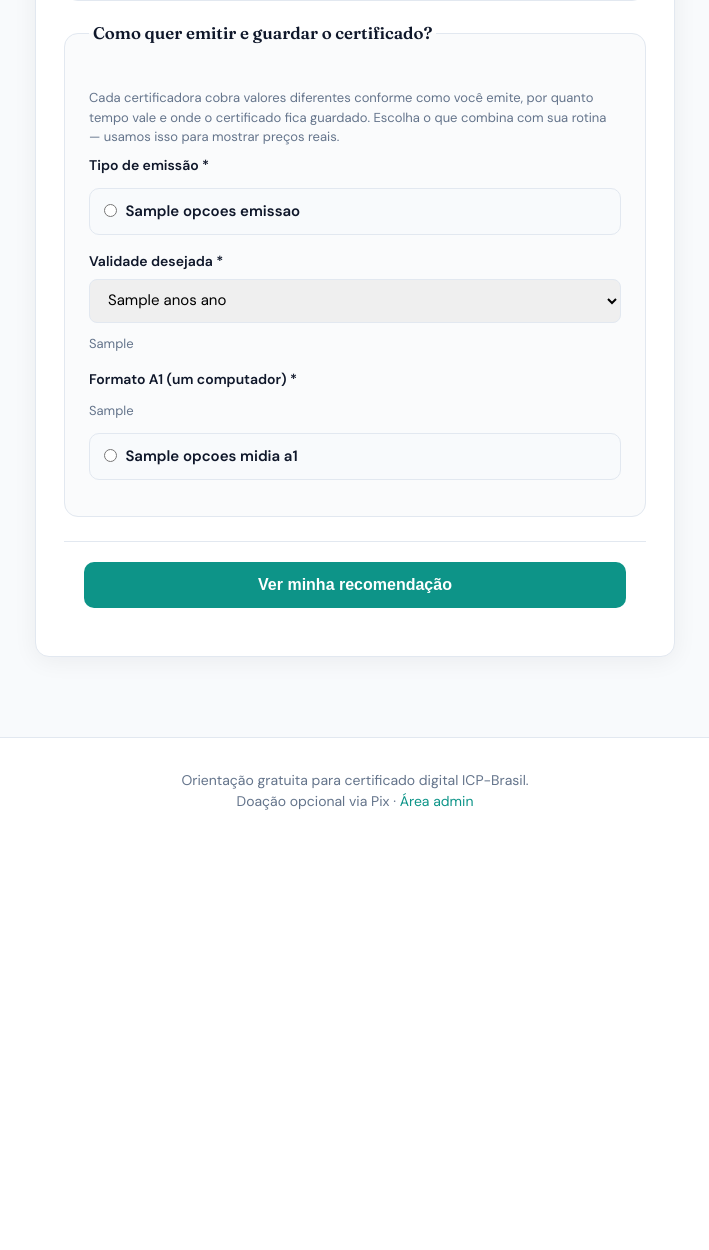
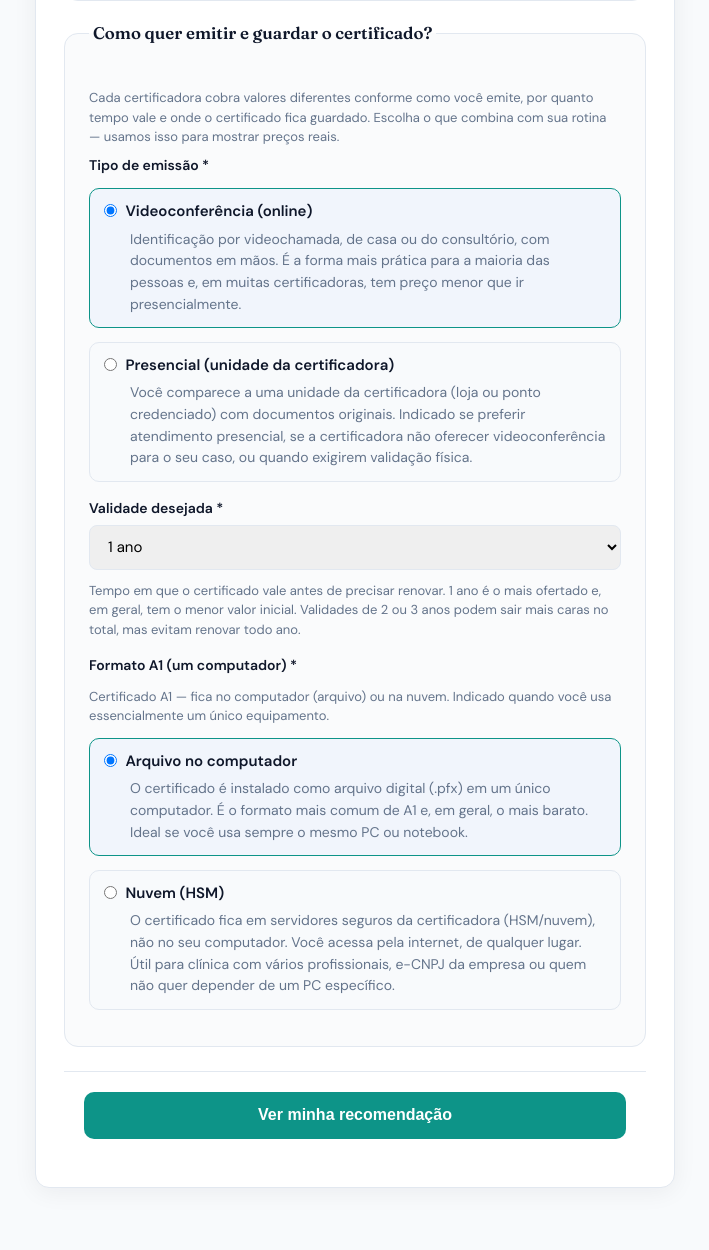
Before and after one commit to korickchan/certiguia, a Flask app: template templates/public/comecar.html in a window 1280 px wide. Shown: the part 1479-2729 px from the top of the page, without its empty margins (285-994 px from the left). Before the commit the page ends 2289 px from the top, so only its background shows below. Run offline with Flask 3, Linux system fonts and the light colour scheme; the template is opened without the code that fills it: most values are stand-ins (such as "Sample title", 1, 10 or a date in 2020).

Commit message:
Corrige macros de preferencias sem acesso ao contexto Jinja (emissao e validade vazios).
Co-authored-by: Cursor <cursoragent@cursor.com>

```diff
--- a/static/css/public.css
+++ b/static/css/public.css
@@ -312,12 +312,17 @@
     margin: 0.25rem 0 0;
 }
 
-.public-body .radio-group label {
+.public-body .radio-group > label:not(.opcao-item) {
     display: flex;
     align-items: flex-start;
     gap: 0.5rem;
     font-weight: 500;
     line-height: 1.45;
+}
+
+.public-body .radio-group label,
+.public-body .radio-group .opcao-item {
+    cursor: pointer;
 }
 
 .public-body .radio-group input[type="radio"] {
--- a/templates/public/comecar.html
+++ b/templates/public/comecar.html
@@ -1,5 +1,5 @@
 {% extends "public/base.html" %}
-{% from "public/_macros_preferencias.html" import bloco_emissao, bloco_validade, bloco_midia_a1, bloco_midia_a3 %}
+{% from "public/_macros_preferencias.html" import bloco_emissao, bloco_validade, bloco_midia_a1, bloco_midia_a3 with context %}
 {% block title %}Cadastro rápido{% endblock %}
 
 {% block content %}
--- a/templates/public/jornada.html
+++ b/templates/public/jornada.html
@@ -1,5 +1,5 @@
 {% extends "public/base.html" %}
-{% from "public/_macros_preferencias.html" import bloco_emissao, bloco_validade, bloco_midia_tipo_arm %}
+{% from "public/_macros_preferencias.html" import bloco_emissao, bloco_validade, bloco_midia_tipo_arm with context %}
 
 {% block title %}Seu guia — {{ vet.protocolo }}{% endblock %}
 
```
